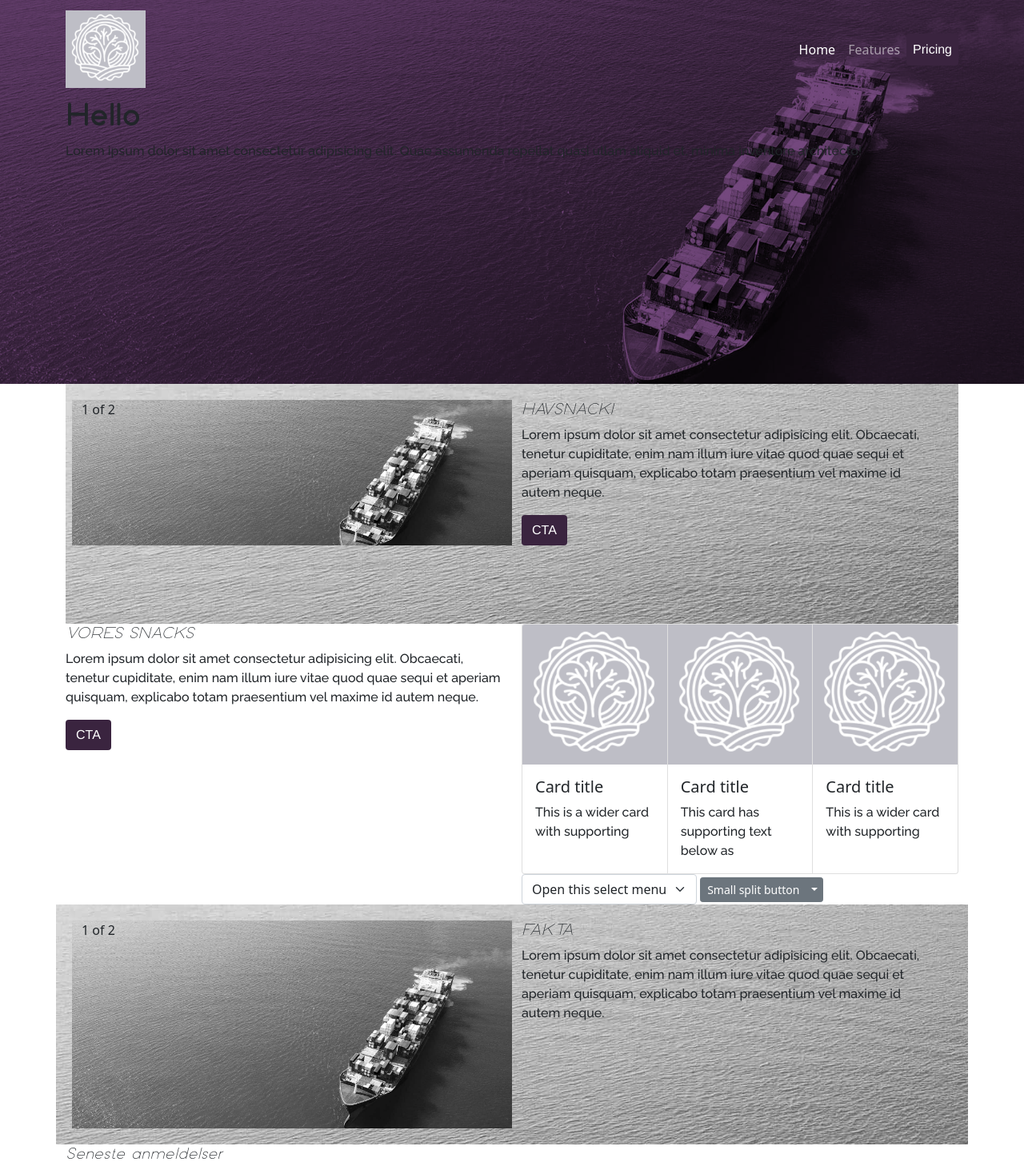
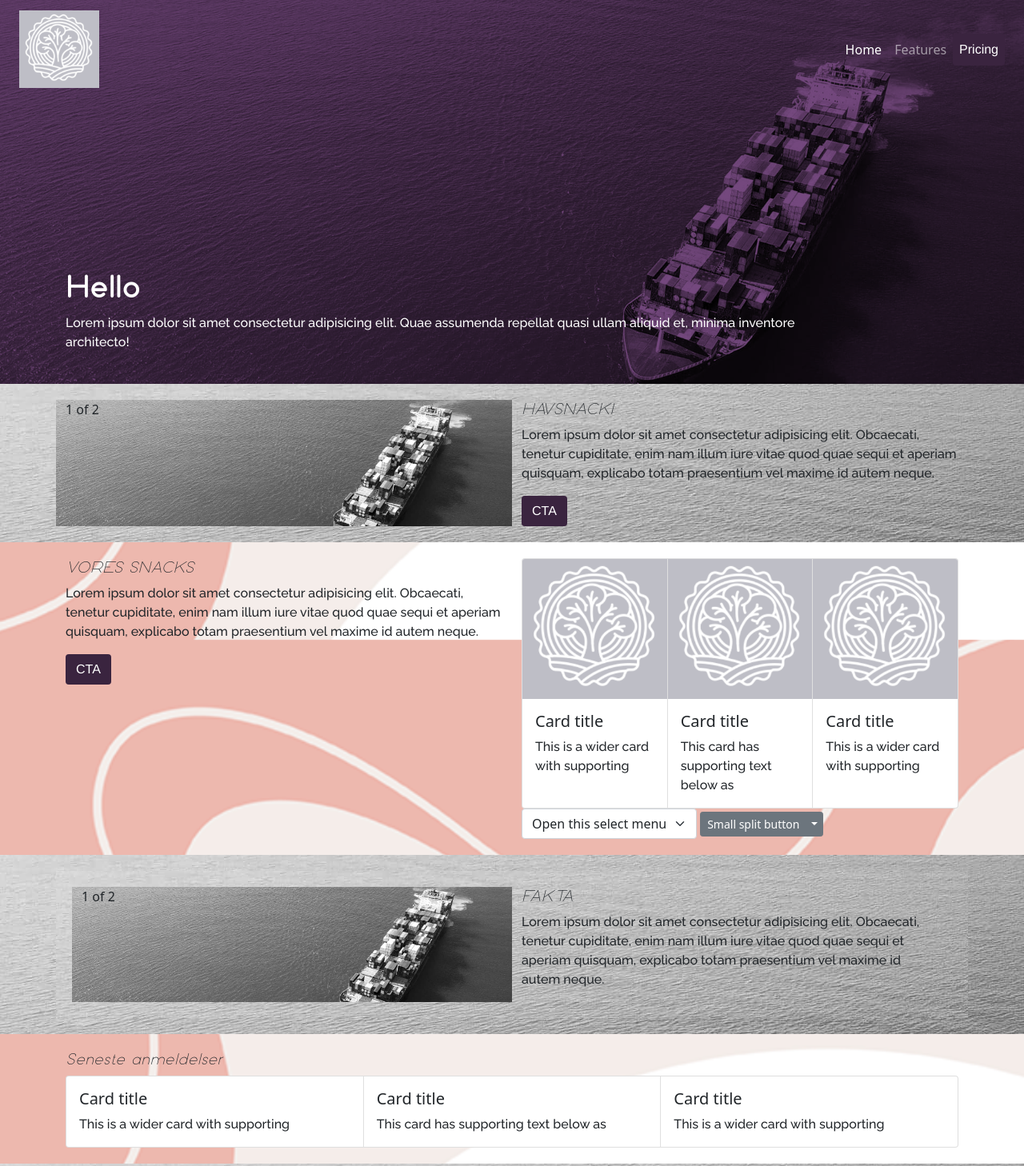
Before and after one commit to sofi582u/havsnacki, a plain HTML site: page index.html in a window 1280 px wide. Shown: the top 1458 px of the page at 80% size. Drawn offline with nearby package versions, Linux system fonts and the light colour scheme.

Commit message:
background fix

```diff
--- a/css/custom.css
+++ b/css/custom.css
@@ -66,17 +66,35 @@ p {
 
 .hav-section-box {
   background-image: url(../img/ship.jpg);
-  height: 300px;
+  height: auto;
   padding: 20px;
 }
 
-.hav-section-box-bg1 {
-  background-image: url(../img/ship.jpg);
-  height: 300px;
-  width: 100vw;
+.hav-section-box-2 {
+  height: auto;
   padding: 20px;
 }
 
 .hav-footer {
   background-color: black;
 }
+
+.hav-align-content {
+  display: flex;
+  flex-wrap: wrap;
+  align-content: space-between;
+}
+
+.hav-space-between {
+  display: flex;
+  flex-wrap: wrap;
+  justify-content: space-between;
+  width: 100%;
+}
+
+.hav-bg {
+  height: 100vh;
+  background-image: url(/img/shape.png);
+  background-attachment: fixed;
+  background-size: cover;
+}
--- a/index.html
+++ b/index.html
@@ -20,13 +20,15 @@
     <title>Havsnacki</title>
     <link rel="stylesheet" href="css/custom.css?v=1.0.2" />
   </head>
-  <body>
-    <header class="davi-hero align-items-center">
-      <nav class="navbar navbar-expand-lg navbar-dark">
-        <div class="container">
+  <body class="hav-bg">
+    <nav
+      class="navbar navbar-expand-lg navbar-dark container-fluid position-fixed w-100"
+    >
+      <div class="d-flex justify-content-between container-fluid">
         <a class="navbar-brand" href="#"
           ><img src="img/logotest.png" alt="" width="100"
         /></a>
+        <div>
           <button
             class="navbar-toggler"
             type="button"
@@ -54,10 +56,11 @@
             </ul>
           </div>
         </div>
+      </div>
     </nav>
-
+    <header class="davi-hero align-items-end p-4 d-flex text-white">
       <div class="container">
-        <div class="justify-content-md-center align-items-end row">
+        <div>
           <h1>Hello</h1>
           <p>
             Lorem ipsum dolor sit amet consectetur adipisicing elit. Quae
@@ -68,8 +71,8 @@
         <!-- <a href="#0" class="btn davi-btn-primary rounded">CTA</a> -->
       </div>
     </header>
+    <section class="hav-section-box">
       <div class="container">
-      <div class="hav-section-box">
         <div class="row">
           <div class="col hav-img">1 of 2</div>
           <div class="col">
@@ -84,14 +87,17 @@
           </div>
         </div>
       </div>
+    </section>
+    <section class="hav-section-box-2">
+      <div class="container">
         <div class="row">
           <div class="col">
             <h2>VORES SNACKS</h2>
             <p>
-            Lorem ipsum dolor sit amet consectetur adipisicing elit. Obcaecati,
-            tenetur cupiditate, enim nam illum iure vitae quod quae sequi et
-            aperiam quisquam, explicabo totam praesentium vel maxime id autem
-            neque.
+              Lorem ipsum dolor sit amet consectetur adipisicing elit.
+              Obcaecati, tenetur cupiditate, enim nam illum iure vitae quod quae
+              sequi et aperiam quisquam, explicabo totam praesentium vel maxime
+              id autem neque.
             </p>
             <a href="#0" class="btn davi-btn-primary rounded">CTA</a>
           </div>
@@ -108,7 +114,9 @@
                 <img src="img/logotest.png" class="card-img-top" alt="..." />
                 <div class="card-body">
                   <h5 class="card-title">Card title</h5>
-                <p class="card-text">This card has supporting text below as</p>
+                  <p class="card-text">
+                    This card has supporting text below as
+                  </p>
                 </div>
               </div>
               <div class="card">
@@ -148,18 +156,26 @@
             </div>
           </div>
         </div>
+      </div>
+    </section>
+    <section class="hav-section-box">
+      <div class="container">
         <div class="row hav-section-box">
           <div class="col hav-img">1 of 2</div>
           <div class="col">
             <h2>FAKTA</h2>
             <p>
-            Lorem ipsum dolor sit amet consectetur adipisicing elit. Obcaecati,
-            tenetur cupiditate, enim nam illum iure vitae quod quae sequi et
-            aperiam quisquam, explicabo totam praesentium vel maxime id autem
-            neque.
+              Lorem ipsum dolor sit amet consectetur adipisicing elit.
+              Obcaecati, tenetur cupiditate, enim nam illum iure vitae quod quae
+              sequi et aperiam quisquam, explicabo totam praesentium vel maxime
+              id autem neque.
             </p>
           </div>
         </div>
+      </div>
+    </section>
+    <section class="hav-section-box-2">
+      <div class="container">
         <div class="row">
           <h2>Seneste anmeldelser</h2>
           <div class="card-group">
@@ -183,6 +199,10 @@
             </div>
           </div>
         </div>
+      </div>
+    </section>
+    <section class="hav-section-box">
+      <div class="container">
         <div class="row">
           <h2>Samarbejdspartnere</h2>
           <div class="card-group">
@@ -204,15 +224,8 @@
           </div>
         </div>
       </div>
+    </section>
     <!-- Optional JavaScript; choose one of the two! -->
-
-    <!-- Option 1: Bootstrap Bundle with Popper -->
-    <script
-      src="https://cdn.jsdelivr.net/npm/bootstrap@5.0.0-beta2/dist/js/bootstrap.bundle.min.js"
-      integrity="sha384-b5kHyXgcpbZJO/tY9Ul7kGkf1S0CWuKcCD38l8YkeH8z8QjE0GmW1gYU5S9FOnJ0"
-      crossorigin="anonymous"
-    ></script>
-  </body>
     <footer>
       <section class="hav-footer">
         <div class="container">
@@ -257,4 +270,11 @@
         </div>
       </section>
     </footer>
+    <!-- Option 1: Bootstrap Bundle with Popper -->
+    <script
+      src="https://cdn.jsdelivr.net/npm/bootstrap@5.0.0-beta2/dist/js/bootstrap.bundle.min.js"
+      integrity="sha384-b5kHyXgcpbZJO/tY9Ul7kGkf1S0CWuKcCD38l8YkeH8z8QjE0GmW1gYU5S9FOnJ0"
+      crossorigin="anonymous"
+    ></script>
+  </body>
 </html>
```
Also changed, not shown: img/shape.png (added). Lines whose indentation alone changed are shown as unchanged.
